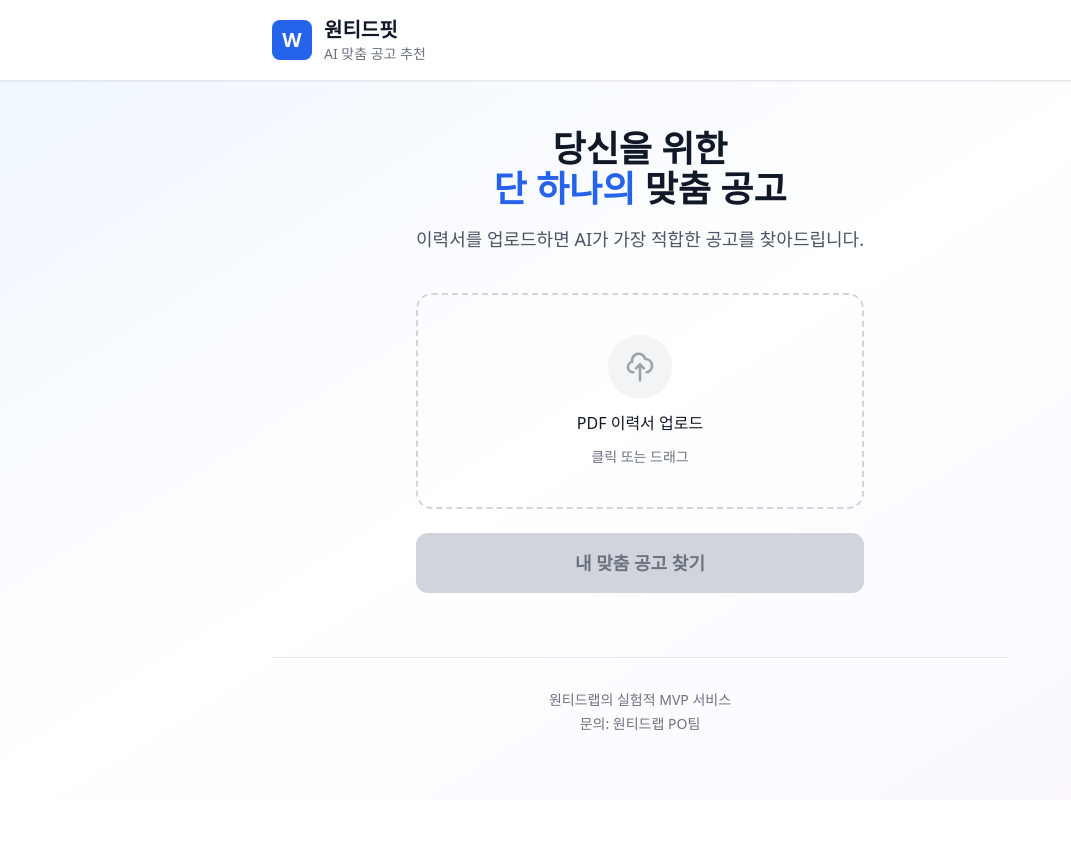
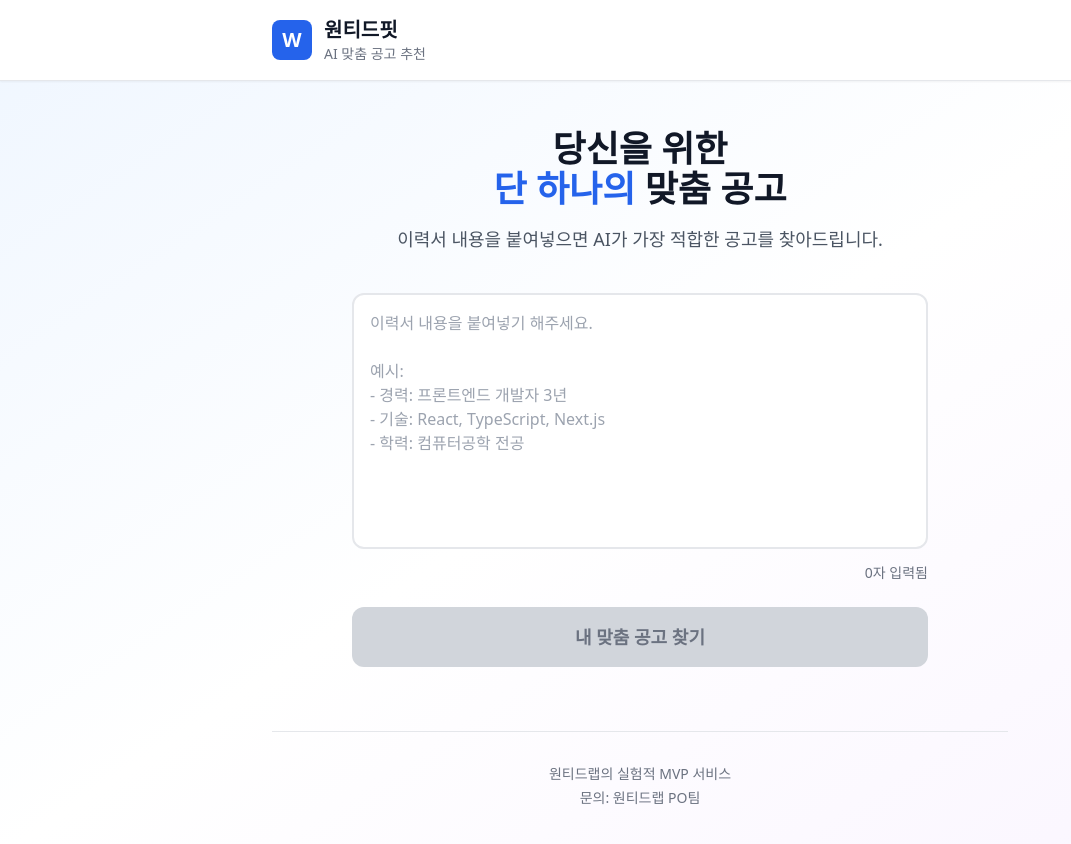
Before and after one commit to faloii/resumerecommend, a Next.js app: page / in a window 1280 px wide. Shown: the top 844 px of the page, without its empty margins (0-1071 px from the left). Before the commit the page ends 800 px from the top, so only its background shows below. Built offline with nearby package versions, Linux system fonts and the light colour scheme.

Commit message:
Fix: Change to text input instead of PDF upload

```diff
--- a/src/app/page.tsx
+++ b/src/app/page.tsx
@@ -1,6 +1,6 @@
 'use client';
 
-import { useState, useCallback } from 'react';
+import { useState } from 'react';
 
 interface MatchResult {
   job: {
@@ -8,9 +8,7 @@ interface MatchResult {
     title: string;
     company: string;
     location: string;
-    description: string;
     url: string;
-    tags: string[];
   };
   score: number;
   summary: string;
@@ -18,55 +16,16 @@ interface MatchResult {
 }
 
 export default function Home() {
-  const [file, setFile] = useState<File | null>(null);
+  const [resumeText, setResumeText] = useState('');
   const [loading, setLoading] = useState(false);
   const [result, setResult] = useState<MatchResult | null>(null);
   const [error, setError] = useState<string | null>(null);
-  const [dragActive, setDragActive] = useState(false);
-
-  const handleDrag = useCallback((e: React.DragEvent) => {
-    e.preventDefault();
-    e.stopPropagation();
-    if (e.type === 'dragenter' || e.type === 'dragover') {
-      setDragActive(true);
-    } else if (e.type === 'dragleave') {
-      setDragActive(false);
-    }
-  }, []);
-
-  const handleDrop = useCallback((e: React.DragEvent) => {
-    e.preventDefault();
-    e.stopPropagation();
-    setDragActive(false);
-
-    if (e.dataTransfer.files && e.dataTransfer.files[0]) {
-      const droppedFile = e.dataTransfer.files[0];
-      if (droppedFile.name.toLowerCase().endsWith('.pdf')) {
-        setFile(droppedFile);
-        setError(null);
-      } else {
-        setError('PDF 파일만 업로드 가능합니다.');
-      }
-    }
-  }, []);
-
-  const handleFileChange = (e: React.ChangeEvent<HTMLInputElement>) => {
-    if (e.target.files && e.target.files[0]) {
-      const selectedFile = e.target.files[0];
-      if (selectedFile.name.toLowerCase().endsWith('.pdf')) {
-        setFile(selectedFile);
-        setError(null);
-      } else {
-        setError('PDF 파일만 업로드 가능합니다.');
-      }
-    }
-  };
 
   const handleSubmit = async (e: React.FormEvent) => {
     e.preventDefault();
 
-    if (!file) {
-      setError('이력서 파일을 업로드해주세요.');
+    if (resumeText.trim().length < 30) {
+      setError('이력서 내용을 30자 이상 입력해주세요.');
       return;
     }
 
@@ -75,21 +34,13 @@ export default function Home() {
     setResult(null);
 
     try {
-      const formData = new FormData();
-      formData.append('resume', file);
-
       const response = await fetch('/api/analyze', {
         method: 'POST',
-        body: formData,
+        headers: { 'Content-Type': 'application/json' },
+        body: JSON.stringify({ resumeText }),
       });
 
-      const text = await response.text();
-      let data;
-      try {
-        data = JSON.parse(text);
-      } catch {
-        throw new Error('서버 응답 오류. 잠시 후 다시 시도해주세요.');
-      }
+      const data = await response.json();
 
       if (!response.ok) {
         throw new Error(data.error || '분석 중 오류가 발생했습니다.');
@@ -99,7 +50,7 @@ export default function Home() {
         setResult(data.matches[0]);
       }
     } catch (err) {
-      setError(err instanceof Error ? err.message : '알 수 없는 오류가 발생했습니다.');
+      setError(err instanceof Error ? err.message : '오류가 발생했습니다.');
     } finally {
       setLoading(false);
     }
@@ -130,61 +81,21 @@ export default function Home() {
                 <span className="text-blue-600">단 하나의</span> 맞춤 공고
               </h2>
               <p className="text-lg text-gray-600">
-                이력서를 업로드하면 AI가 가장 적합한 공고를 찾아드립니다.
+                이력서 내용을 붙여넣으면 AI가 가장 적합한 공고를 찾아드립니다.
               </p>
             </div>
 
-            <form onSubmit={handleSubmit} className="max-w-md mx-auto">
-              <div
-                className={`border-2 border-dashed rounded-2xl p-10 text-center transition-all cursor-pointer
-                  ${dragActive
-                    ? 'border-blue-500 bg-blue-50'
-                    : file
-                      ? 'border-green-500 bg-green-50'
-                      : 'border-gray-300 hover:border-blue-400 hover:bg-gray-50'
-                  }`}
-                onDragEnter={handleDrag}
-                onDragLeave={handleDrag}
-                onDragOver={handleDrag}
-                onDrop={handleDrop}
-                onClick={() => document.getElementById('file-input')?.click()}
-              >
-                <input
-                  id="file-input"
-                  type="file"
-                  accept=".pdf"
-                  onChange={handleFileChange}
-                  className="hidden"
-                />
+            <form onSubmit={handleSubmit} className="max-w-xl mx-auto">
+              <textarea
+                value={resumeText}
+                onChange={(e) => setResumeText(e.target.value)}
+                placeholder="이력서 내용을 붙여넣기 해주세요.&#10;&#10;예시:&#10;- 경력: 프론트엔드 개발자 3년&#10;- 기술: React, TypeScript, Next.js&#10;- 학력: 컴퓨터공학 전공"
+                className="w-full h-64 p-4 border-2 border-gray-200 rounded-xl focus:border-blue-500 focus:ring-2 focus:ring-blue-200 outline-none resize-none text-gray-800"
+              />
 
-                {file ? (
-                  <div className="space-y-3">
-                    <div className="w-16 h-16 mx-auto bg-green-100 rounded-full flex items-center justify-center">
-                      <svg className="w-8 h-8 text-green-600" fill="none" stroke="currentColor" viewBox="0 0 24 24">
-                        <path strokeLinecap="round" strokeLinejoin="round" strokeWidth={2} d="M5 13l4 4L19 7" />
-                      </svg>
-                    </div>
-                    <p className="font-semibold text-gray-900">{file.name}</p>
-                    <button
-                      type="button"
-                      onClick={(e) => { e.stopPropagation(); setFile(null); }}
-                      className="text-sm text-red-600 hover:text-red-700"
-                    >
-                      파일 제거
-                    </button>
-                  </div>
-                ) : (
-                  <div className="space-y-3">
-                    <div className="w-16 h-16 mx-auto bg-gray-100 rounded-full flex items-center justify-center">
-                      <svg className="w-8 h-8 text-gray-400" fill="none" stroke="currentColor" viewBox="0 0 24 24">
-                        <path strokeLinecap="round" strokeLinejoin="round" strokeWidth={2} d="M7 16a4 4 0 01-.88-7.903A5 5 0 1115.9 6L16 6a5 5 0 011 9.9M15 13l-3-3m0 0l-3 3m3-3v12" />
-                      </svg>
-                    </div>
-                    <p className="font-medium text-gray-900">PDF 이력서 업로드</p>
-                    <p className="text-sm text-gray-500">클릭 또는 드래그</p>
-                  </div>
-                )}
-              </div>
+              <p className="mt-2 text-sm text-gray-500 text-right">
+                {resumeText.length}자 입력됨
+              </p>
 
               {error && (
                 <div className="mt-4 p-4 bg-red-50 border border-red-200 rounded-lg">
@@ -194,11 +105,11 @@ export default function Home() {
 
               <button
                 type="submit"
-                disabled={!file || loading}
+                disabled={resumeText.trim().length < 30 || loading}
                 className={`w-full mt-6 py-4 rounded-xl font-bold text-lg transition-all
-                  ${!file || loading
+                  ${resumeText.trim().length < 30 || loading
                     ? 'bg-gray-300 text-gray-500 cursor-not-allowed'
-                    : 'bg-blue-600 text-white hover:bg-blue-700 shadow-lg hover:shadow-xl'
+                    : 'bg-blue-600 text-white hover:bg-blue-700 shadow-lg'
                   }`}
               >
                 {loading ? (
@@ -221,24 +132,18 @@ export default function Home() {
           <div className="space-y-8">
             <div className="text-center">
               <p className="text-blue-600 font-semibold mb-2">AI 분석 완료</p>
-              <h2 className="text-3xl font-bold text-gray-900">
-                당신을 위한 맞춤 공고
-              </h2>
+              <h2 className="text-3xl font-bold text-gray-900">당신을 위한 맞춤 공고</h2>
             </div>
 
-            <div className="bg-white rounded-2xl shadow-xl border border-gray-100 overflow-hidden">
+            <div className="bg-white rounded-2xl shadow-xl border overflow-hidden">
               <div className="bg-gradient-to-r from-blue-600 to-purple-600 p-6 text-white text-center">
                 <div className="text-6xl font-bold mb-2">{result.score}</div>
                 <div className="text-blue-100">매칭 점수</div>
               </div>
 
               <div className="p-8">
-                <h3 className="text-2xl font-bold text-gray-900 mb-2">
-                  {result.job.title}
-                </h3>
-                <p className="text-lg text-gray-600 mb-6">
-                  {result.job.company} · {result.job.location}
-                </p>
+                <h3 className="text-2xl font-bold text-gray-900 mb-2">{result.job.title}</h3>
+                <p className="text-lg text-gray-600 mb-6">{result.job.company} · {result.job.location}</p>
 
                 <div className="bg-blue-50 rounded-xl p-6 mb-6">
                   <p className="text-sm font-semibold text-blue-900 mb-2">AI 추천 이유</p>
@@ -247,10 +152,7 @@ export default function Home() {
 
                 <div className="flex flex-wrap gap-2 mb-8">
                   {result.keyMatches.map((match, i) => (
-                    <span
-                      key={i}
-                      className="px-3 py-1 bg-green-50 text-green-700 rounded-full border border-green-200 text-sm"
-                    >
+                    <span key={i} className="px-3 py-1 bg-green-50 text-green-700 rounded-full border border-green-200 text-sm">
                       {match}
                     </span>
                   ))}
@@ -260,7 +162,7 @@ export default function Home() {
                   href={result.job.url}
                   target="_blank"
                   rel="noopener noreferrer"
-                  className="block w-full py-4 bg-blue-600 text-white text-center font-bold rounded-xl hover:bg-blue-700 transition-colors"
+                  className="block w-full py-4 bg-blue-600 text-white text-center font-bold rounded-xl hover:bg-blue-700"
                 >
                   공고 보러가기
                 </a>
@@ -268,8 +170,8 @@ export default function Home() {
             </div>
 
             <button
-              onClick={() => { setResult(null); setFile(null); }}
-              className="w-full py-3 text-gray-600 hover:text-gray-900 transition-colors"
+              onClick={() => { setResult(null); setResumeText(''); }}
+              className="w-full py-3 text-gray-600 hover:text-gray-900"
             >
               다시 분석하기
             </button>
```
